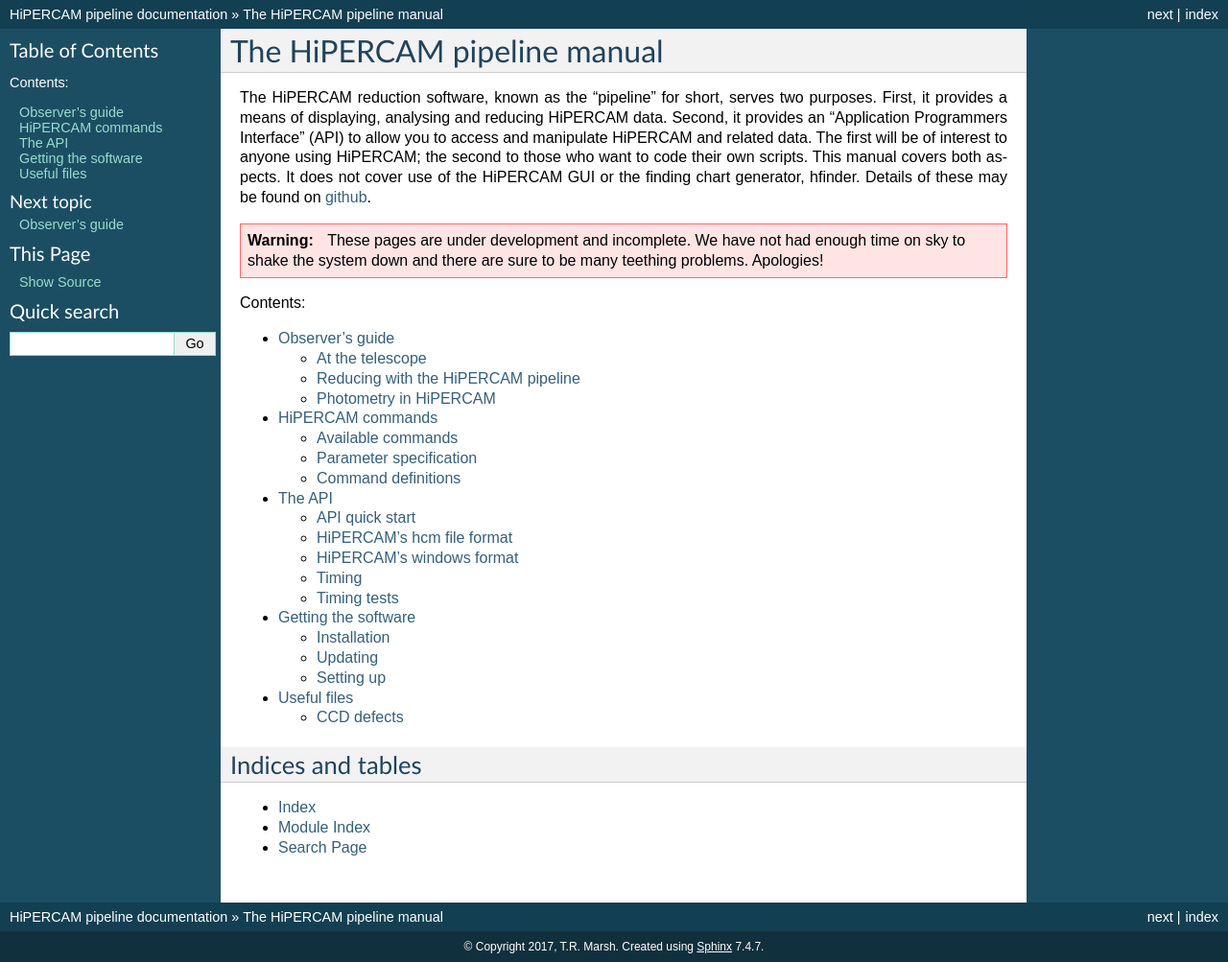
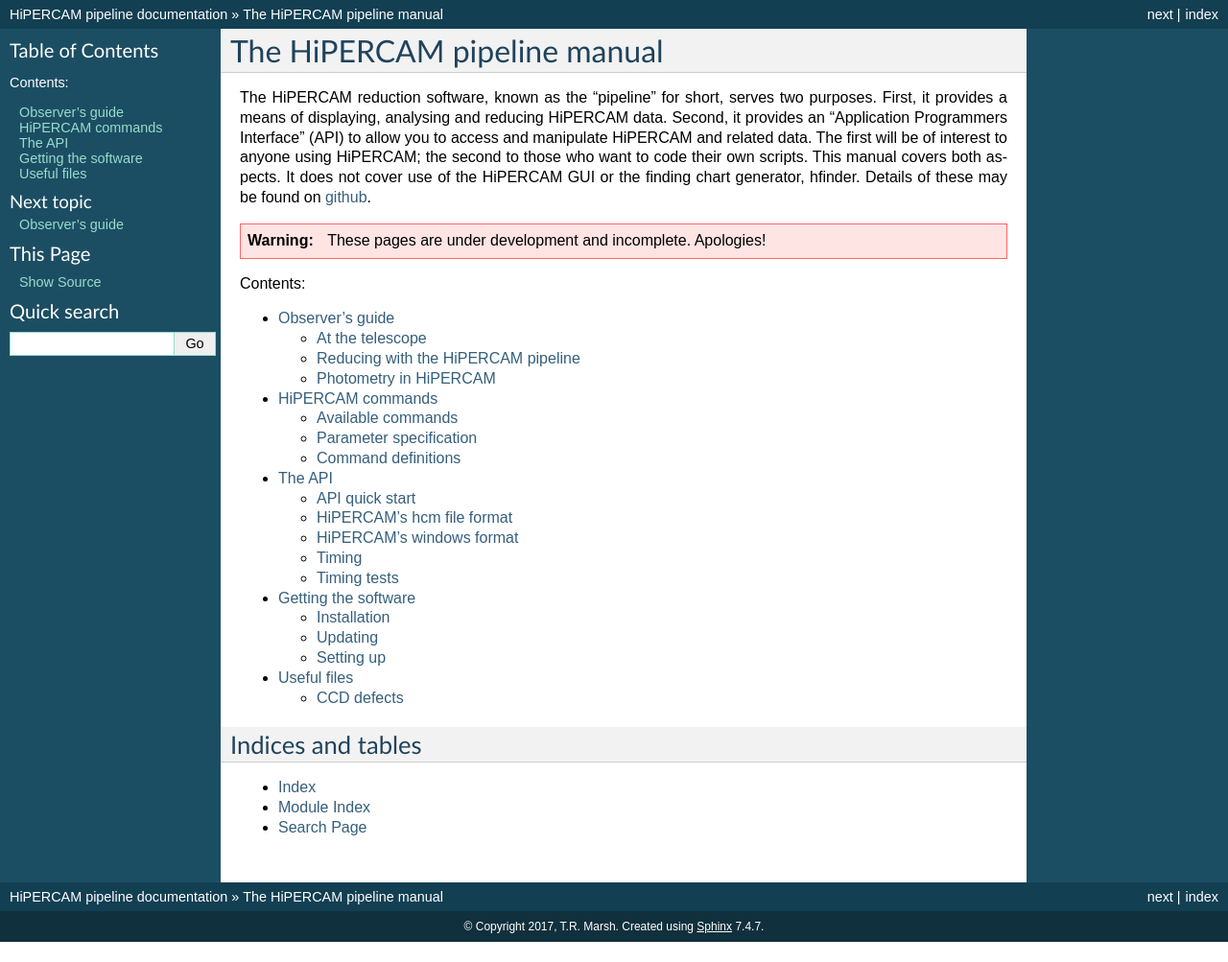
Before and after one commit to HiPERCAM/hipercam, a Sphinx documentation site: the page built from docs/index.rst, in a window 1280 px wide. Shown: the whole page at 96% size. Built offline with Sphinx 7.4.7, drawn with Linux system fonts in a browser that asks for light colours; formulas are drawn with MathJax 3; after the commit the page ends 982 px from its top, so only the background shows below that.

Commit message:
index.rst: changed the warning

```diff
--- a/docs/index.rst
+++ b/docs/index.rst
@@ -19,9 +19,7 @@
 
 .. Warning::
 
-   These pages are under development and incomplete. We have not had enough
-   time on sky to shake the system down and there are sure to be many teething
-   problems. Apologies!
+   These pages are under development and incomplete. Apologies!
 
 .. toctree::
    :maxdepth: 2
```
